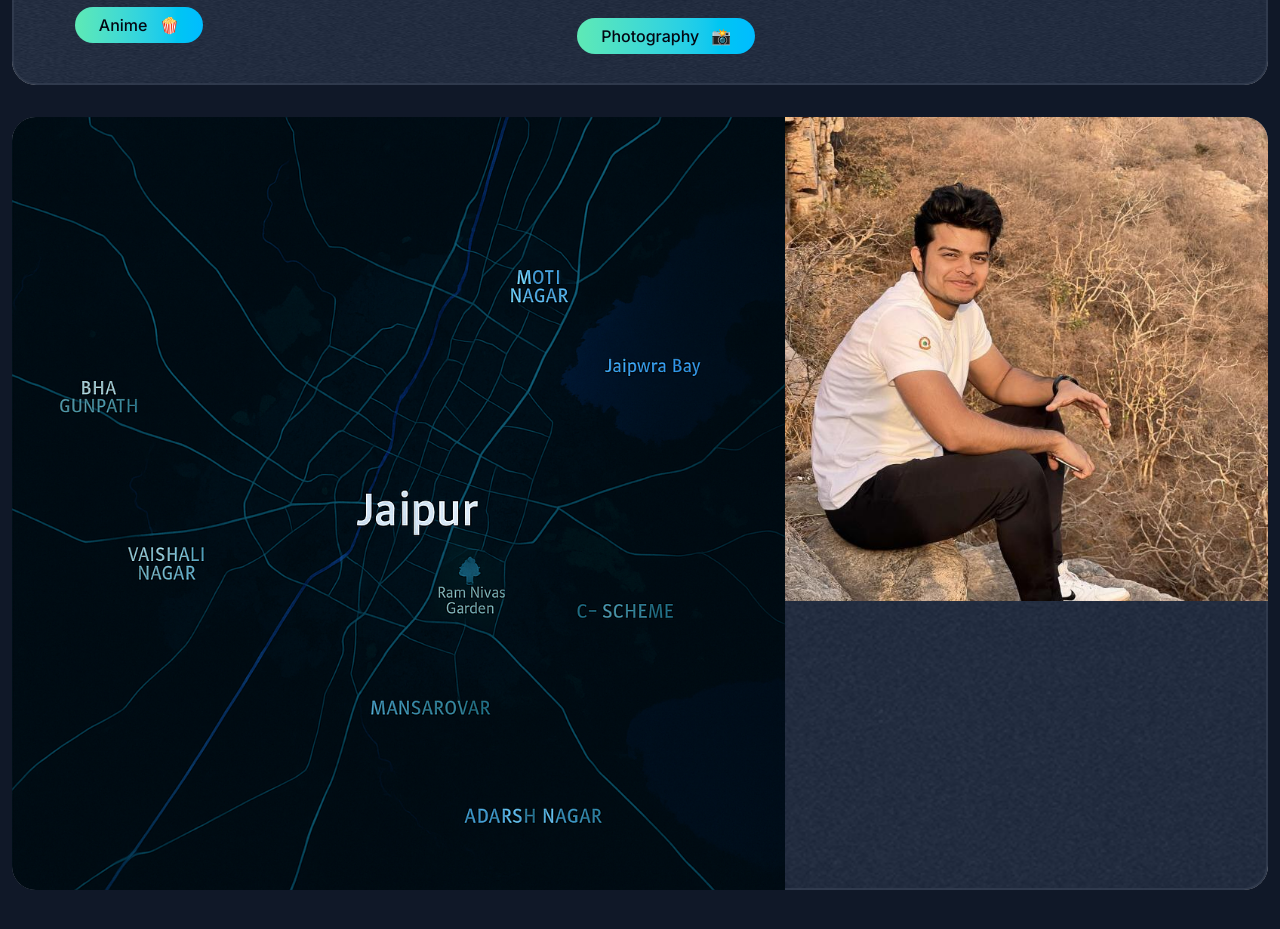
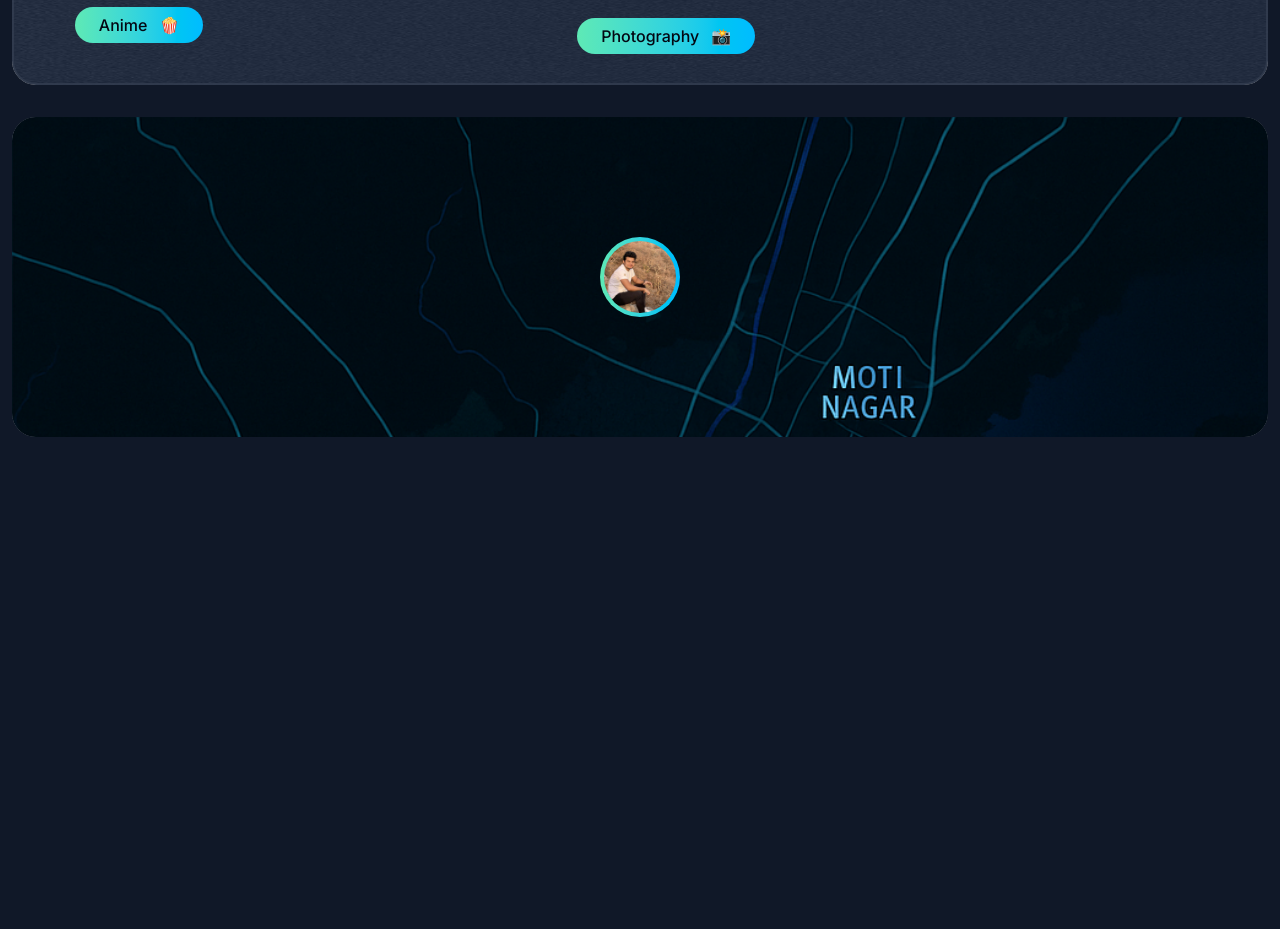
Before and after one commit to shivPosted/portfolio, a React (Vite) app: page / in a window 1280 px wide. Shown: the part 4523-5452 px from the top of the page. After the commit the page ends 5088 px from the top, so only its background shows below. Built offline with nearby package versions, Linux system fonts and the light colour scheme; a web font is replaced by a local one.

Commit message:
making about section pt3

```diff
--- a/src/sections/AboutSection.tsx
+++ b/src/sections/AboutSection.tsx
@@ -94,7 +94,7 @@ function AboutSection() {
               {hobbies.map((hobby) => (
                 <div
                   key={hobby.name}
-                  className="inline-flex gap-3 items-center rounded-full bg-gradient-to-r from-emerald-300 to-sky-400  py-1.5 px-6 absolute z-100"
+                  className="inline-flex gap-3 items-center rounded-full bg-gradient-to-r from-emerald-300 to-sky-400  py-1.5 px-6 absolute"
                   style={{
                     left: hobby.left,
                     top: hobby.top,
@@ -108,12 +108,20 @@ function AboutSection() {
               ))}
             </div>
           </Card>
-          <Card>
-            <figure>
-              <img src={StaticMapImg} alt="static map of location" />
+          <Card className="flex-none h-[320px] relative">
+            <figure className="size-full object-cover object-top-left">
+              <img
+                src={StaticMapImg}
+                alt="static map of location"
+                className="w-full"
+              />
             </figure>
-            <figure>
-              <img src={MyAvatarImg} alt="Me emoji image" />
+            <figure className="absolute flex justify-center items-center top-1/2 left-1/2 -translate-x-1/2 -translate-y-1/2 size-20 rounded-full  bg-gradient-to-r from-emerald-300 to-sky-400 ">
+              <img
+                src={MyAvatarImg}
+                alt="Me emoji image"
+                className="w-[90%] rounded-full "
+              />
             </figure>
           </Card>
         </div>
```
